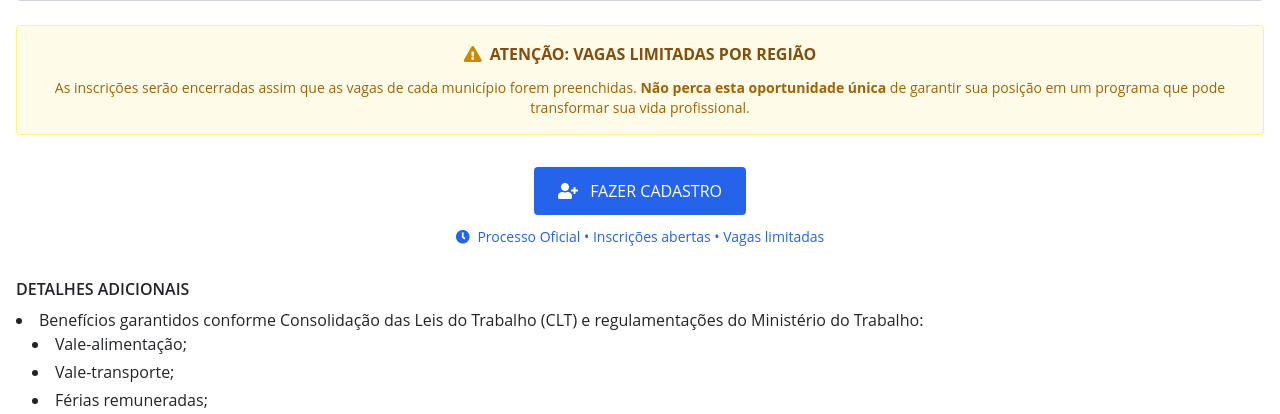
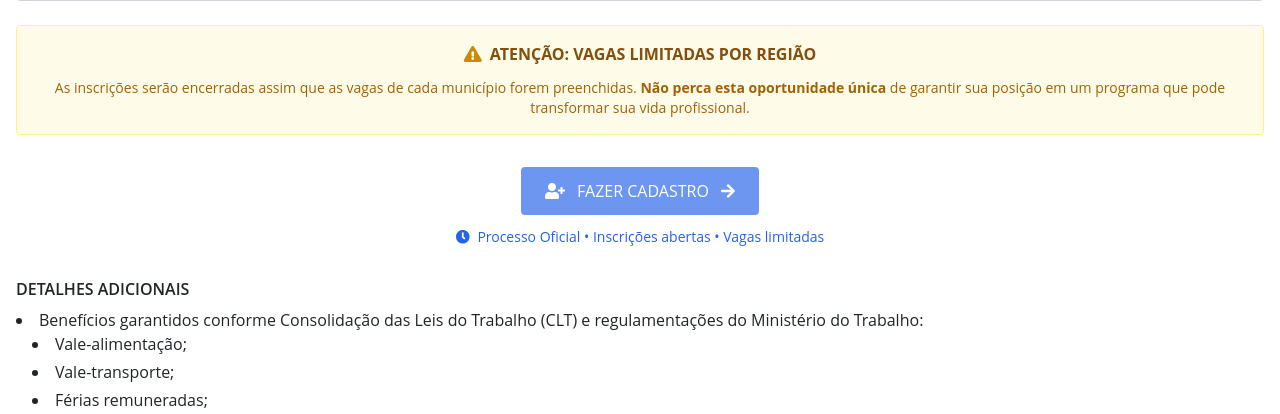
Before and after one commit to NuxeTor/GovAGTE04, a Flask app: page / in a window 1280 px wide. Shown: the part 2293-2707 px from the top of the page. Run offline with Flask 3, Linux system fonts and the light colour scheme; data that the repository does not hold is empty; some libraries are stand-ins or nearby versions; some web fonts are replaced.

Commit message:
Improve the visibility of the registration button after user sign-up
Adds pulse animation and an arrow icon to the registration button in index.html.

Replit-Commit-Author: Agent
Replit-Commit-Session-Id: a9d794d5-f99f-455b-a974-ea6087cda035
Replit-Commit-Screenshot-Url: https://storage.googleapis.com/screenshot-production-us-central1/7c76807b-2b7b-4aba-8b85-021e6568ea74/62282ae5-c7a4-4ac9-a52a-6708bd299f91.jpg

```diff
--- a/templates/index.html
+++ b/templates/index.html
@@ -189,9 +189,10 @@
         <!-- Botão de Cadastro -->
         <div class="text-center my-8">
             <a href="/cadastro" class="inline-block">
-                <button class="bg-blue-600 hover:bg-blue-700 text-white font-medium py-3 px-6 rounded">
+                <button class="bg-blue-600 hover:bg-blue-700 text-white font-medium py-3 px-6 rounded animate-pulse">
                     <i class="fas fa-user-plus mr-2"></i>
                     FAZER CADASTRO
+                    <i class="fas fa-arrow-right ml-2"></i>
                 </button>
             </a>
             <p class="text-blue-600 font-medium mt-3 text-sm">
```
